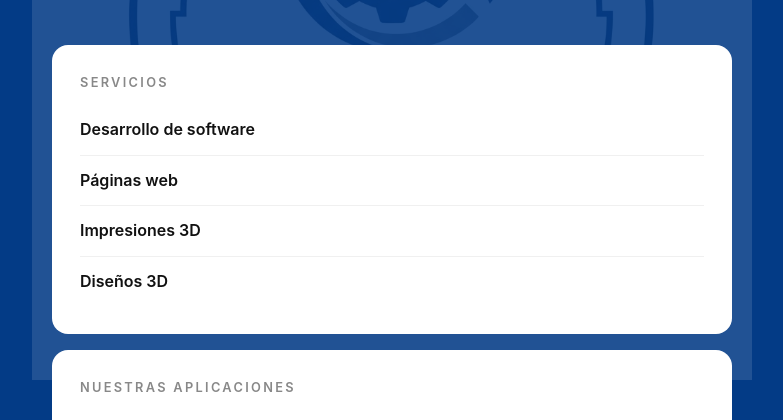
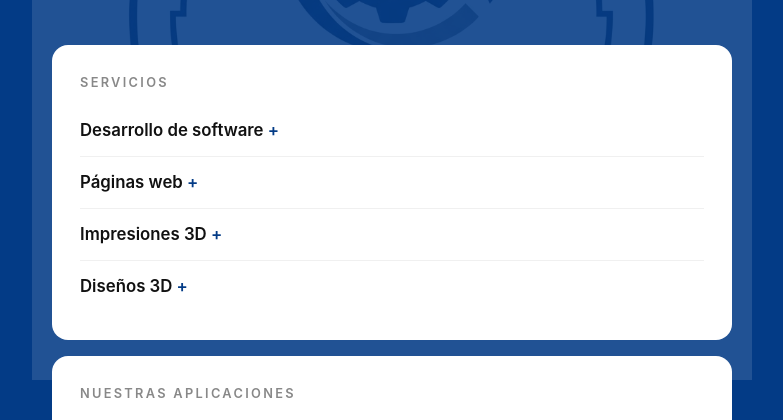
Before and after one commit to fernando871216-rgb/ingenieria-initre, a plain HTML site: page index.html in a window 1280 px wide. Shown: the part 380-800 px from the top of the page, without its empty margins (248-1031 px from the left). Drawn offline with Linux system fonts and the light colour scheme.

Commit message:
Add files via upload

```diff
--- a/index.html
+++ b/index.html
@@ -28,9 +28,13 @@
   header .logo { width: 160px; height: 160px; border-radius: 50%; object-fit: cover; border: 4px solid rgba(255,255,255,0.35); margin-bottom: 20px; }
   header h1 { font-size: 2rem; letter-spacing: 0.14em; font-weight: 700; color: #ffffff; }
   header p { margin-top: 12px; color: rgba(255,255,255,0.85); font-size: 1.05rem; }
-  .services-list { list-style: none; }
-  .services-list li { padding: 12px 0; border-top: 1px solid #f0f0f0; font-weight: 600; }
-  .services-list li:first-child { border-top: none; padding-top: 0; }
+  .service details { padding: 12px 0; border-top: 1px solid #f0f0f0; }
+  .service details:first-child { border-top: none; padding-top: 0; }
+  .service summary { cursor: pointer; font-size: 1.05rem; font-weight: 600; list-style: none; }
+  .service summary::-webkit-details-marker { display: none; }
+  .service summary::after { content: " +"; color: #033b86; }
+  .service details[open] summary::after { content: " −"; }
+  .service p { color: #555555; margin-top: 8px; }
   section { background: #ffffff; border-radius: 16px; padding: 28px; margin-bottom: 16px; }
   h2 { font-size: 0.8rem; letter-spacing: 0.18em; text-transform: uppercase; color: #888888; margin-bottom: 24px; font-weight: 600; }
   .app { display: flex; gap: 20px; align-items: flex-start; padding: 20px 0; border-top: 1px solid #f0f0f0; }
@@ -76,12 +80,24 @@
 
   <section>
     <h2>Servicios</h2>
-    <ul class="services-list">
-      <li>Desarrollo de software</li>
-      <li>Páginas web</li>
-      <li>Impresiones 3D</li>
-      <li>Diseños 3D</li>
-    </ul>
+    <div class="service">
+      <details>
+        <summary>Desarrollo de software</summary>
+        <p>Creamos programas para pc, ejecutables, aplicaciones android, trabajamos de la mano con el cliente, mandando revisiones y cambios sin limite</p>
+      </details>
+      <details>
+        <summary>Páginas web</summary>
+        <p>Desarrollamos su pagina web con herramientas como Figma, en html + CSS, usted nos da la idea y se la desarrollamos, entregamos código html terminado o si gusta se la montamos en la red</p>
+      </details>
+      <details>
+        <summary>Impresiones 3D</summary>
+        <p>imprimimos sus piezas en 3D basados en un plano que el cliente debe proporcionar, de no contar con plano pasar medidas y podemos desarrollar el plano por usted, nuestra impresora tiene un límite de 180 × 180 × 180 mm<br>Ancho × profundidad × altura</p>
+      </details>
+      <details>
+        <summary>Diseños 3D</summary>
+        <p>Diseñamos sus piezas 2D o 3D, usamos SolidWorks para diseñar sus modelos 3D y entregamos en formato STL, pero de igual forma si busca un plano se lo podemos entregar en pdf</p>
+      </details>
+    </div>
   </section>
 
   <section>
```
